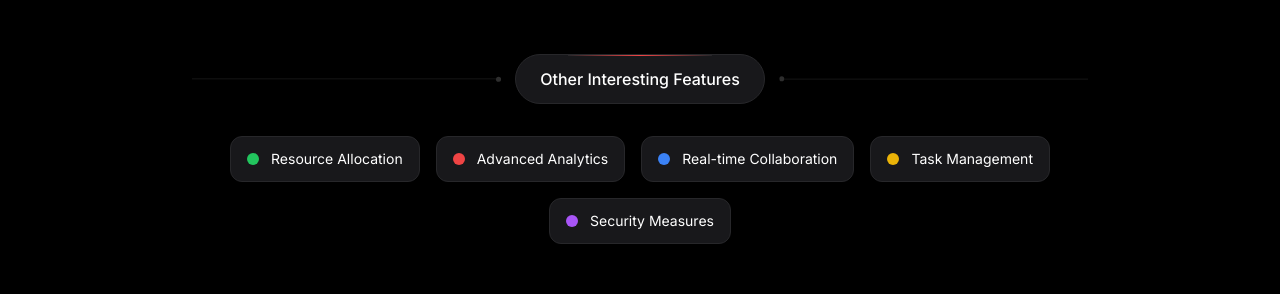
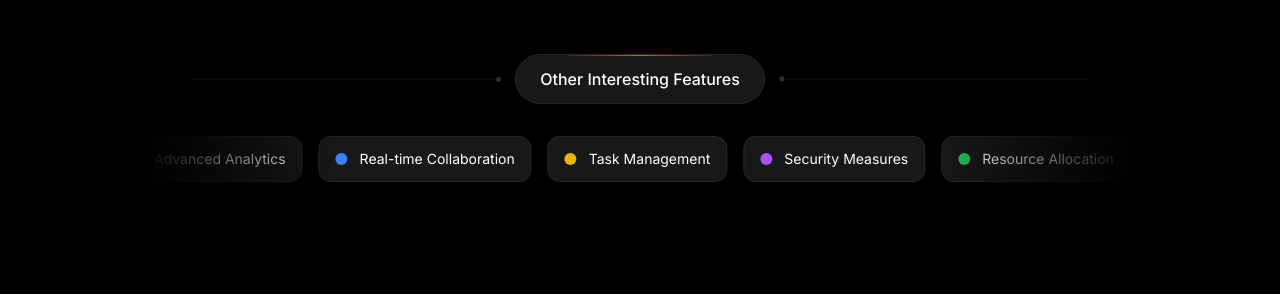
Before and after one commit to OmniCommsAI/omnicommsai-landingpg, a React (Vite) app: page / in a window 1280 px wide. Shown: the part 5720-6014 px from the top of the page. Built offline with nearby package versions, Linux system fonts and the light colour scheme; the HTML template or start-up script is replaced by a standard one.

Commit message:
Add scrolling ticker animation

```diff
--- a/src/components/ProductOverviewSection.tsx
+++ b/src/components/ProductOverviewSection.tsx
@@ -143,17 +143,44 @@ const ProductOverviewSection = () => {
             </div>
 
             {/* Feature Tags */}
-            <div className="flex flex-wrap justify-center gap-4 max-w-4xl">
-              {additionalFeatures.map((feature, index) => (
-                <div key={index} className="flex items-center gap-3 bg-zinc-900 border border-zinc-800 rounded-xl px-4 py-3">
-                  <div className={`w-3 h-3 rounded-full ${feature.color}`}></div>
-                  <span className="text-sm text-white">{feature.name}</span>
+            <div className="w-full max-w-5xl h-15 overflow-hidden">
+              <div
+                className="flex items-center h-full"
+                style={{
+                  maskImage: 'linear-gradient(to right, rgba(0, 0, 0, 0) 0%, rgb(0, 0, 0) 20%, rgb(0, 0, 0) 80%, rgba(0, 0, 0, 0) 100%)'
+                }}
+              >
+                <div
+                  className="flex items-center gap-4"
+                  style={{
+                    animation: 'marquee 30s linear infinite'
+                  }}
+                >
+                  {[...additionalFeatures, ...additionalFeatures].map((feature, index) => (
+                    <div key={index} className="flex items-center gap-3 bg-zinc-900 border border-zinc-800 rounded-xl px-4 py-3 whitespace-nowrap">
+                      <div className={`w-3 h-3 rounded-full ${feature.color}`}></div>
+                      <span className="text-sm text-white">{feature.name}</span>
+                    </div>
+                  ))}
                 </div>
-              ))}
+              </div>
             </div>
           </div>
         </div>
       </div>
+
+      <style>
+        {`
+          @keyframes marquee {
+            0% {
+              transform: translateX(0);
+            }
+            100% {
+              transform: translateX(-50%);
+            }
+          }
+        `}
+      </style>
     </section>
   );
 };
```
